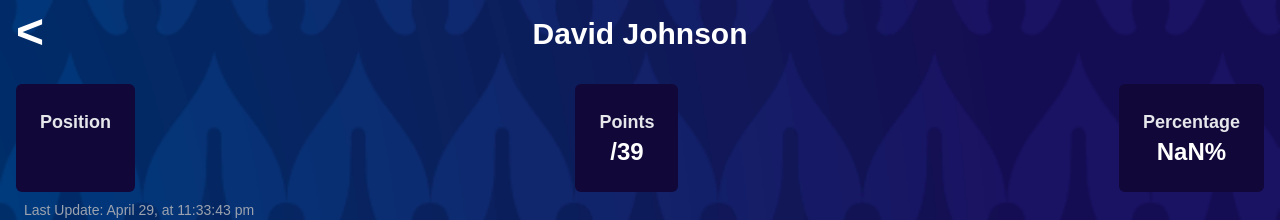
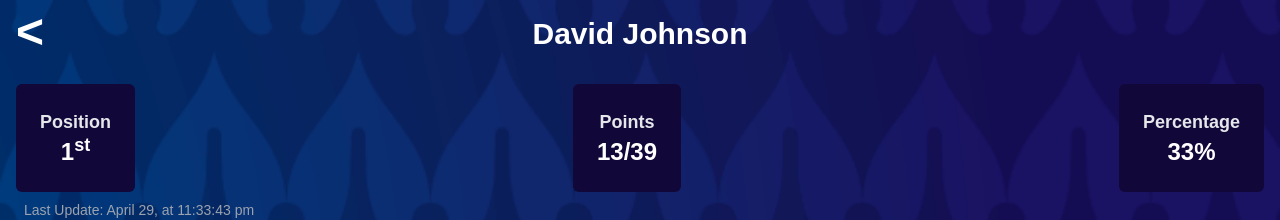
Before and after one commit to devslife7/copa-america-2024, a Next.js app: page /1 in a window 1280 px wide. Shown: the top 220 px of the page. Built offline with nearby package versions, Linux system fonts and the light colour scheme; a web font is replaced by a local one.

Commit message:
User Stats get idata from context

```diff
--- a/app/[id]/page.tsx
+++ b/app/[id]/page.tsx
@@ -3,11 +3,10 @@ import usersPredictions from "../../data/predictions.json"
 import background from "../../public/images/predictions-background.png"
 import BackButton from "./back-button"
 
-import { Position, Points, Percentage } from "./ranking"
+import UserStats, { Position, Points, Percentage } from "./ranking"
 import Fixtures from "./fixtures"
 import dynamic from "next/dynamic"
-
-// import LastUpdated from "@/components/shared/last-updated"
+import Title from "./title"
 const LastUpdated = dynamic(() => import("@/components/shared/last-updated"), { ssr: false })
 
 export default function userPredictions({ params }: { params: any }) {
@@ -30,13 +29,12 @@ export default function userPredictions({ params }: { params: any }) {
       />
       <div className="pt-2">
         <BackButton />
-        <h2 className="font-bold text-3xl pt-2 text-center">{user.name}</h2>
+        <Title />
+        {/* <h2 className="font-bold text-3xl pt-2 text-center">{user.name}</h2> */}
       </div>
 
       <div className="flex justify-between mt-8 mb-2 mx-4 font-bold text-center overflow-x-auto">
-        <Position />
-        <Points />
-        <Percentage />
+        <UserStats />
       </div>
 
       <LastUpdated className=" mx-6 mb-[60px]" />
--- a/app/[id]/ranking.tsx
+++ b/app/[id]/ranking.tsx
@@ -1,10 +1,27 @@
 "use client"
-import { useSearchParams } from "next/navigation"
+import { useFixturesContext } from "@/context/fixtures"
+import { usePathname } from "next/navigation"
 
-export function Position() {
-  const searchParams = useSearchParams()
-  const ranking = searchParams.get("ranking")
-  const superscript = searchParams.get("superscript")
+export default function UserStats() {
+  const { users } = useFixturesContext()
+  const pathname = usePathname()
+  const id = pathname.split("/")[1]
+  const user = users.find(user => user.id == id)
+
+  if (user === undefined) return null
+
+  return (
+    <>
+      <Position user={user} />
+      <Points user={user} />
+      <Percentage user={user} />
+    </>
+  )
+}
+
+export function Position({ user }: { user?: any }) {
+  const ranking = user.userRanking.ranking
+  const superscript = user.userRanking.superscript
   return (
     <div className="bg-secondary p-6 rounded-md">
       <div className="text-lg text-gray-200">Position</div>
@@ -15,9 +32,8 @@ export function Position() {
     </div>
   )
 }
-export function Points() {
-  const searchParams = useSearchParams()
-  const points = searchParams.get("points")
+export function Points({ user }: { user: any }) {
+  const points = user.correctPredictions
   return (
     <div className="bg-secondary p-6 rounded-md">
       <div className="text-lg text-gray-200">Points</div>
@@ -26,9 +42,8 @@ export function Points() {
   )
 }
 
-export function Percentage() {
-  const searchParams = useSearchParams()
-  const points = searchParams.get("points")
+export function Percentage({ user }: { user: any }) {
+  const points = user.correctPredictions
 
   const percentage = Math.round((parseInt(points!) / 39) * 100)
   return (
--- /dev/null
+++ b/app/[id]/title.tsx
@@ -0,0 +1,12 @@
+"use client"
+import { useFixturesContext } from "@/context/fixtures"
+import { usePathname } from "next/navigation"
+
+export default function Title() {
+  const { users } = useFixturesContext()
+  const pathname = usePathname()
+  const id = pathname.split("/")[1]
+  const user = users.find(user => user.id == id)
+
+  return <h2 className="font-bold text-3xl pt-2 text-center">{user?.name}</h2>
+}
```
